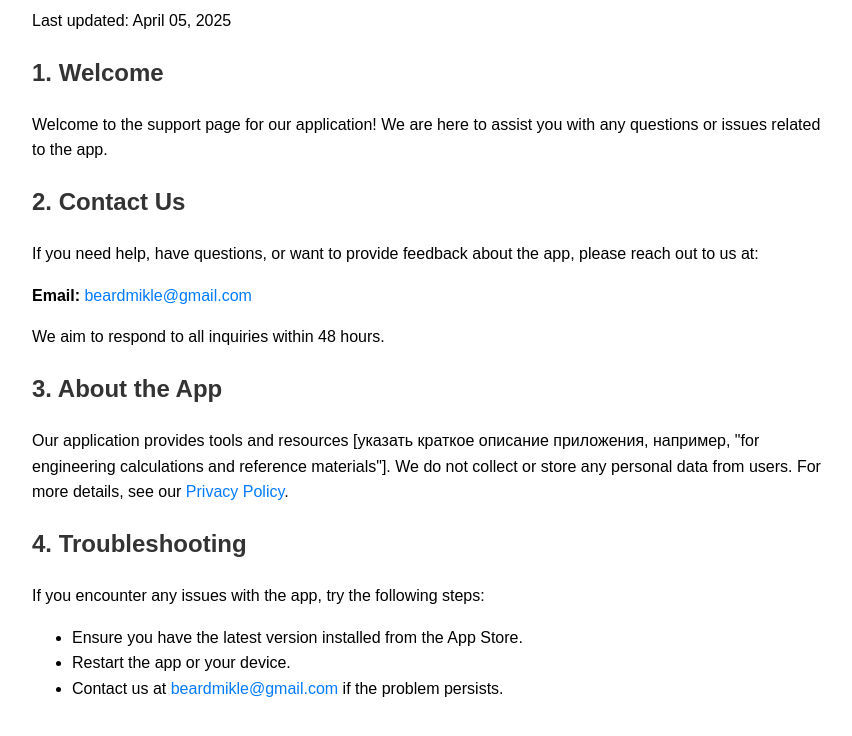
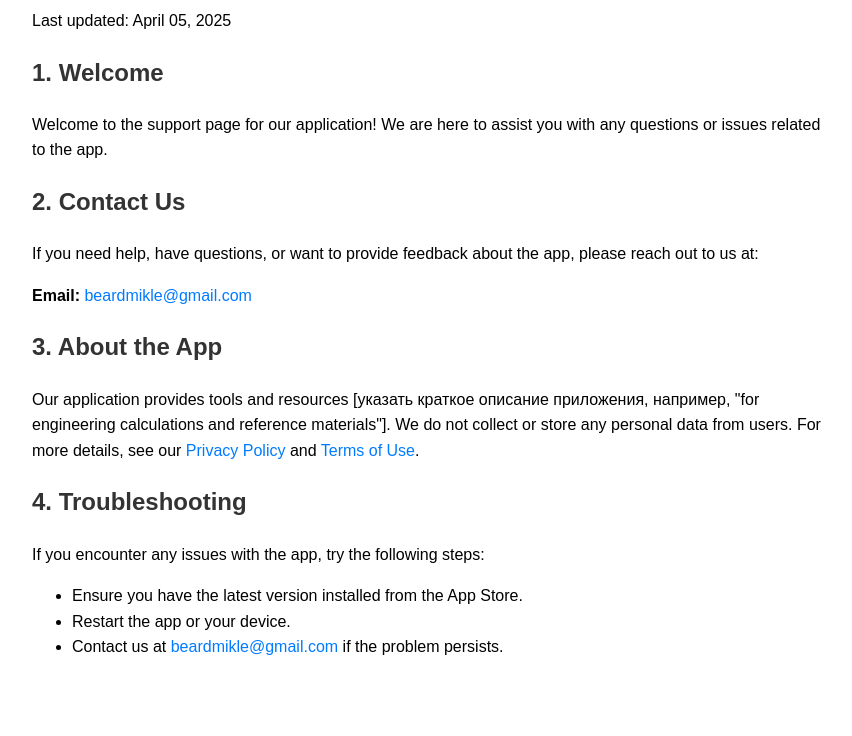
Before and after one commit to beardmikle/beardmikle.github.io, a plain HTML site: page support.html in a window 1280 px wide. Shown: the part 146-882 px from the top of the page, without its empty margins (208-1060 px from the left). Drawn offline with Linux system fonts and the light colour scheme.

Commit message:
Update support.html

```diff
--- a/support.html
+++ b/support.html
@@ -34,10 +34,9 @@
     <h2>2. Contact Us</h2>
     <p>If you need help, have questions, or want to provide feedback about the app, please reach out to us at:</p>
     <p><strong>Email:</strong> <a href="mailto:beardmikle@gmail.com">beardmikle@gmail.com</a></p>
-    <p>We aim to respond to all inquiries within 48 hours.</p>
 
     <h2>3. About the App</h2>
-    <p>Our application provides tools and resources [указать краткое описание приложения, например, "for engineering calculations and reference materials"]. We do not collect or store any personal data from users. For more details, see our <a href="https://beardmikle.github.io/privacy.html">Privacy Policy</a>.</p>
+    <p>Our application provides tools and resources [указать краткое описание приложения, например, "for engineering calculations and reference materials"]. We do not collect or store any personal data from users. For more details, see our <a href="https://beardmikle.github.io/privacy.html">Privacy Policy</a> and <a href="http://beardmikle.github.io/terms.html">Terms of Use</a>.</p>
 
     <h2>4. Troubleshooting</h2>
     <p>If you encounter any issues with the app, try the following steps:</p>
```
